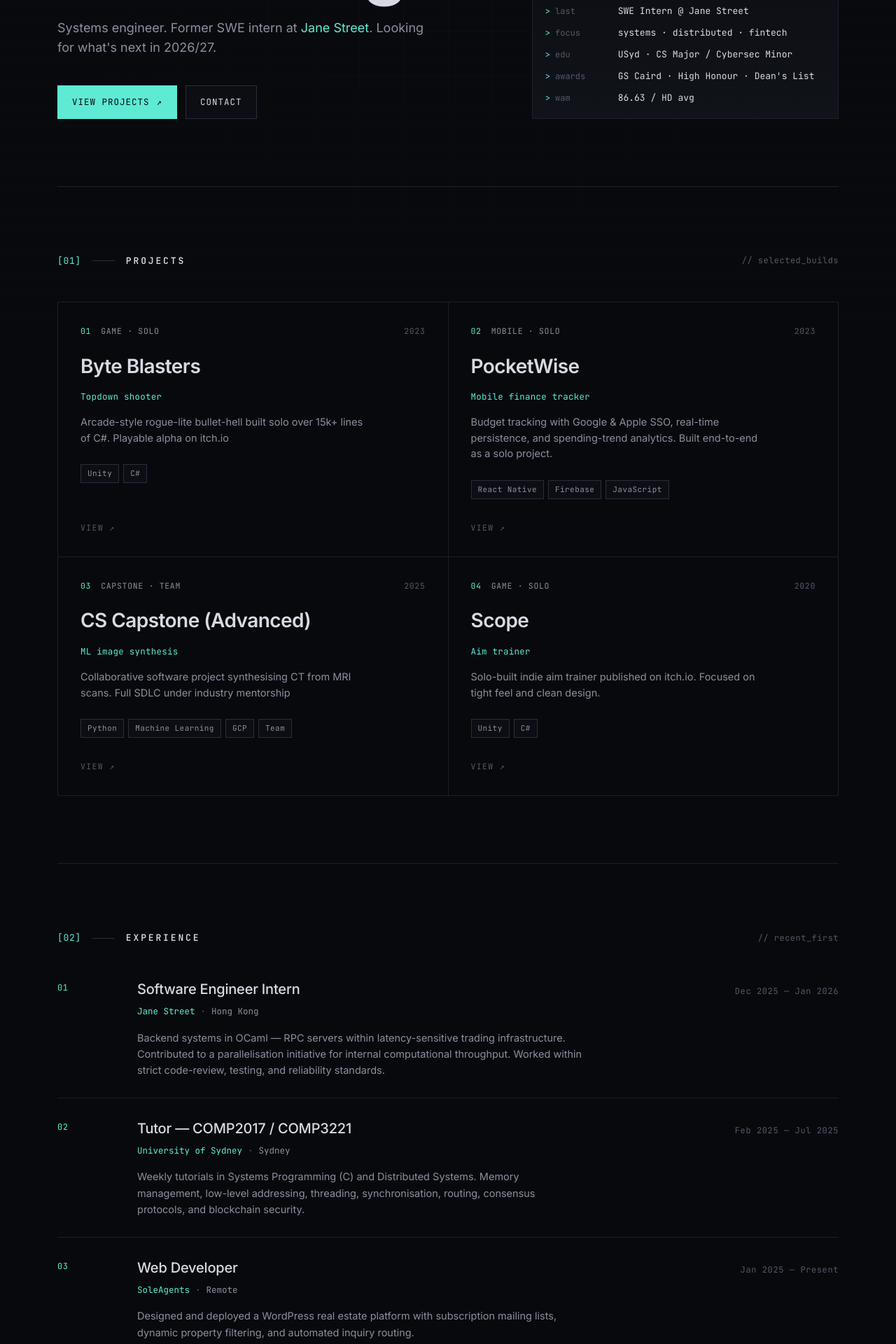
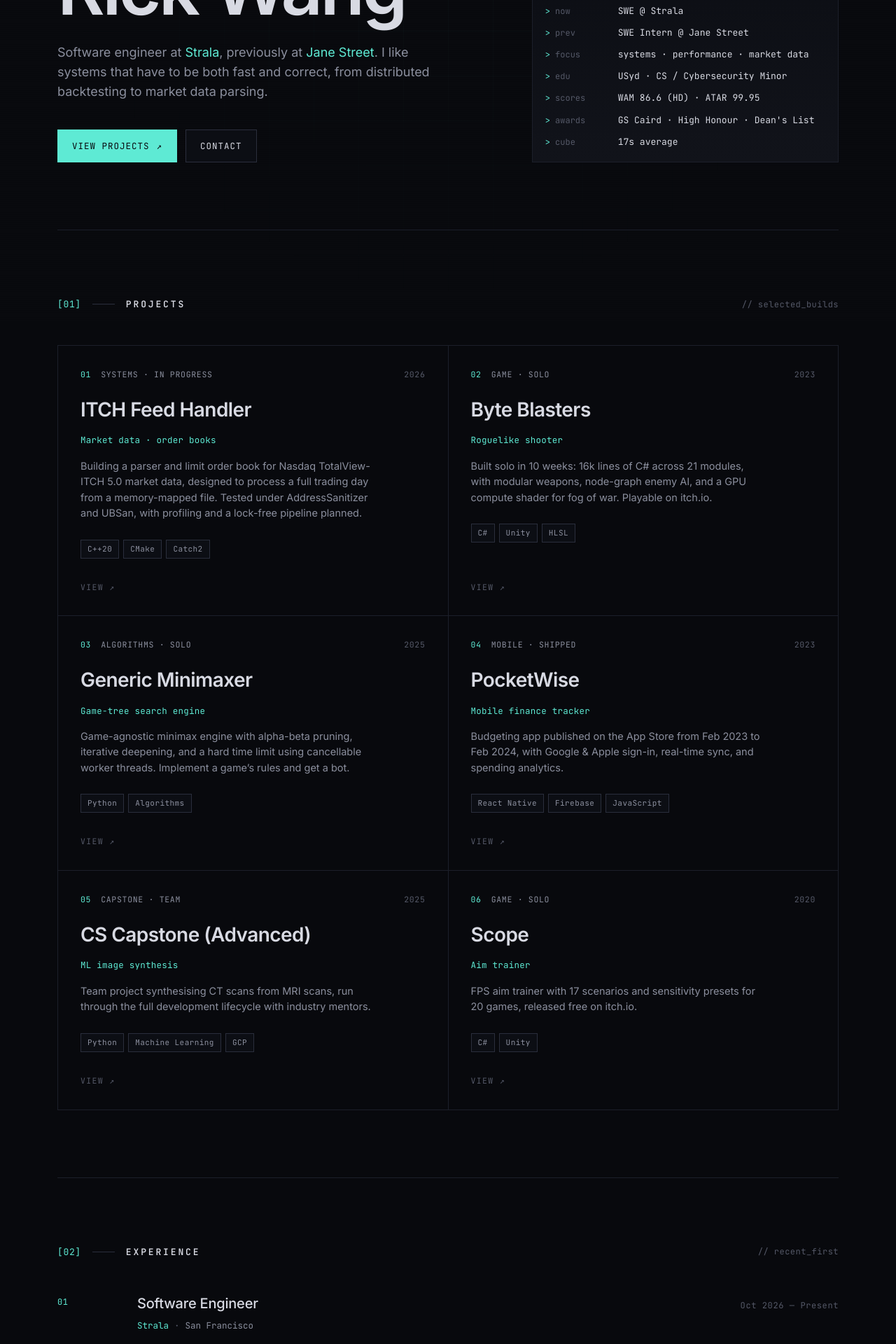
Before and after one commit to nagahole/nagahole.github.io, a React (Vite) app: page / in a window 1280 px wide. Shown: the part 340-2260 px from the top of the page at 70% size. Built offline with nearby package versions, Linux system fonts and the light colour scheme.

Commit message:
feat: update content from latest resume and refocus on systems work

```diff
--- a/index.html
+++ b/index.html
@@ -6,7 +6,7 @@
     <meta name="viewport" content="width=device-width, initial-scale=1.0" />
     <meta
       name="description"
-      content="Rick Wang — software engineer building latency-sensitive systems and distributed infrastructure. SWE Intern @ Jane Street."
+      content="Rick Wang — software engineer in San Francisco, previously at Jane Street. Systems, performance and market data."
     />
     <meta name="theme-color" content="#08090d" />
     <link rel="preconnect" href="https://fonts.googleapis.com" />
--- a/src/components/Hero.tsx
+++ b/src/components/Hero.tsx
@@ -17,8 +17,9 @@ export default function Hero() {
           </span>
         </h1>
         <p className="lede">
-          Systems engineer. Former SWE intern at <em>Jane Street</em>. Looking
-          for what's next in 2026/27.
+          Software engineer at <em>Strala</em>, previously at{' '}
+          <em>Jane Street</em>. I like systems that have to be both fast and
+          correct, from distributed backtesting to market data parsing.
         </p>
         <div className="hero-actions">
           <a className="btn btn-primary" href="#projects">
--- a/src/components/StatusCard.tsx
+++ b/src/components/StatusCard.tsx
@@ -1,12 +1,14 @@
+import { profile } from '../data'
+
 export default function StatusCard() {
   return (
-    <aside className="status-card" aria-label="Availability">
+    <aside className="status-card" aria-label="Current project">
       <div className="card-head card-head-accent">
         <span className="dot" aria-hidden />
         <span>STATUS.log</span>
         <span className="card-head-spacer">0x00</span>
       </div>
-      <p className="status-body">open to '26/27 new grad</p>
+      <p className="status-body">{profile.status}</p>
     </aside>
   )
 }
--- a/src/data.ts
+++ b/src/data.ts
@@ -33,53 +33,74 @@ export type ContactItem = {
 export const profile = {
   name: 'Rick Wang',
   handle: 'NAGAHOLE',
-  version: 'v2026.1',
+  version: 'v2026.2',
   email: 'rickwang121@gmail.com',
   github: 'nagahole',
   linkedin: 'rick-wang-nz',
   resumeHref: '/resume.pdf',
-  tagline: 'SOFTWARE ENGINEER · AUCKLAND / SYDNEY',
+  tagline: 'SOFTWARE ENGINEER · SAN FRANCISCO',
+  status: 'building a C++20 ITCH feed handler',
 }
 
 export const projects: Project[] = [
   {
     id: '01',
+    name: 'ITCH Feed Handler',
+    role: 'Market data · order books',
+    desc: 'Building a parser and limit order book for Nasdaq TotalView-ITCH 5.0 market data, designed to process a full trading day from a memory-mapped file. Tested under AddressSanitizer and UBSan, with profiling and a lock-free pipeline planned.',
+    stack: ['C++20', 'CMake', 'Catch2'],
+    year: '2026',
+    href: 'https://github.com/nagahole/cpp-itch',
+    type: 'Systems · In progress',
+  },
+  {
+    id: '02',
     name: 'Byte Blasters',
-    role: 'Topdown shooter',
-    desc: 'Arcade-style rogue-lite bullet-hell built solo over 15k+ lines of C#. Playable alpha on itch.io',
-    stack: ['Unity', 'C#'],
+    role: 'Roguelike shooter',
+    desc: 'Built solo in 10 weeks: 16k lines of C# across 21 modules, with modular weapons, node-graph enemy AI, and a GPU compute shader for fog of war. Playable on itch.io.',
+    stack: ['C#', 'Unity', 'HLSL'],
     year: '2023',
-    href: 'https://nagahole.itch.io/byte-blasters-alpha-testing',
+    href: 'https://github.com/nagahole/byte-blasters',
     type: 'Game · Solo',
   },
   {
-    id: '02',
+    id: '03',
+    name: 'Generic Minimaxer',
+    role: 'Game-tree search engine',
+    desc: 'Game-agnostic minimax engine with alpha-beta pruning, iterative deepening, and a hard time limit using cancellable worker threads. Implement a game’s rules and get a bot.',
+    stack: ['Python', 'Algorithms'],
+    year: '2025',
+    href: 'https://github.com/nagahole/generic_minimaxer',
+    type: 'Algorithms · Solo',
+  },
+  {
+    id: '04',
     name: 'PocketWise',
     role: 'Mobile finance tracker',
-    desc: 'Budget tracking with Google & Apple SSO, real-time persistence, and spending-trend analytics. Built end-to-end as a solo project.',
+    desc: 'Budgeting app published on the App Store from Feb 2023 to Feb 2024, with Google & Apple sign-in, real-time sync, and spending analytics.',
     stack: ['React Native', 'Firebase', 'JavaScript'],
     year: '2023',
     href: 'https://github.com/nagahole/pocketwise',
-    type: 'Mobile · Solo',
+    type: 'Mobile · Shipped',
   },
   {
-    id: '03',
+    id: '05',
     name: 'CS Capstone (Advanced)',
     role: 'ML image synthesis',
-    desc: 'Collaborative software project synthesising CT from MRI scans. Full SDLC under industry mentorship',
-    stack: ['Python', 'Machine Learning', 'GCP', 'Team'],
+    desc: 'Team project synthesising CT scans from MRI scans, run through the full development lifecycle with industry mentors.',
+    stack: ['Python', 'Machine Learning', 'GCP'],
     year: '2025',
     href: 'https://github.com/COMP3988/COMP3988_F12_01',
     type: 'Capstone · Team',
   },
   {
-    id: '04',
+    id: '06',
     name: 'Scope',
     role: 'Aim trainer',
-    desc: 'Solo-built indie aim trainer published on itch.io. Focused on tight feel and clean design.',
-    stack: ['Unity', 'C#'],
+    desc: 'FPS aim trainer with 17 scenarios and sensitivity presets for 20 games, released free on itch.io.',
+    stack: ['C#', 'Unity'],
     year: '2020',
-    href: 'https://nagahole.itch.io/scope',
+    href: 'https://github.com/nagahole/scope',
     type: 'Game · Solo',
   },
 ]
@@ -87,57 +108,65 @@ export const projects: Project[] = [
 export const experience: ExperienceEntry[] = [
   {
     id: '01',
+    org: 'Strala',
+    role: 'Software Engineer',
+    loc: 'San Francisco',
+    period: 'Oct 2026 — Present',
+    desc: 'Building full-stack features end to end at a Series A AI insurance startup, from scoping with operations to production. Python, React/TypeScript, GCP, Terraform, and Docker.',
+  },
+  {
+    id: '02',
     org: 'Jane Street',
     role: 'Software Engineer Intern',
     loc: 'Hong Kong',
-    period: 'Dec 2025 — Jan 2026',
-    desc: 'Backend systems in OCaml — RPC servers within latency-sensitive trading infrastructure. Contributed to a parallelisation initiative for internal computational throughput. Worked within strict code-review, testing, and reliability standards.',
+    period: 'Dec 2025 — Feb 2026',
+    desc: 'Built OCaml RPC servers to split large backtesting jobs into shards and distribute them across workers, part of a team effort that cut run times from days to hours. Presented the sharding design and implementation at internal tech talks.',
   },
   {
-    id: '02',
+    id: '03',
     org: 'University of Sydney',
     role: 'Tutor — COMP2017 / COMP3221',
     loc: 'Sydney',
     period: 'Feb 2025 — Jul 2025',
-    desc: 'Weekly tutorials in Systems Programming (C) and Distributed Systems. Memory management, low-level addressing, threading, synchronisation, routing, consensus protocols, and blockchain security.',
-  },
-  {
-    id: '03',
-    org: 'SoleAgents',
-    role: 'Web Developer',
-    loc: 'Remote',
-    period: 'Jan 2025 — Present',
-    desc: 'Designed and deployed a WordPress real estate platform with subscription mailing lists, dynamic property filtering, and automated inquiry routing.',
+    desc: 'Ran weekly tutorials for Systems Programming in C and Distributed Systems, covering memory management, concurrency, networking, and consensus protocols.',
   },
   {
     id: '04',
+    org: 'SoleAgents',
+    role: 'Freelance Web Developer',
+    loc: 'Remote',
+    period: 'Jan 2025 — Present',
+    desc: 'Built and maintain a client’s real estate website, with property search, mailing lists, and enquiry forms.',
+  },
+  {
+    id: '05',
     org: 'University of Sydney',
     role: 'Software Developer',
     loc: 'Sydney',
     period: 'Mar 2024 — Dec 2024',
-    desc: 'Built interactive chemistry simulations in Unity (C#) with biochemistry faculty — liquid transfer modelling pH/volume/concentration changes, with real-time 3D visual feedback.',
+    desc: 'Built chemistry lab simulations in Unity (C#) with biochemistry staff for online lab classes, modelling how pH, volume, and concentration change during liquid transfers in real-time 3D.',
   },
 ]
 
 export const stackGroups: StackGroup[] = [
   {
     label: 'languages',
-    items: ['OCaml', 'C', 'Python', 'C#', 'JavaScript', 'Java'],
+    items: ['OCaml', 'C', 'C++', 'Python', 'C#', 'TypeScript', 'Java'],
   },
   {
     label: 'systems',
     items: [
+      'Concurrency',
+      'Parallelism',
+      'Distributed Systems',
+      'Networking',
+      'Memory Management',
       'RPC',
-      'Distributed Systems',
-      'Multithreading',
-      'Synchronisation',
-      'Networking',
-      'Parallelisation',
     ],
   },
   {
-    label: 'frameworks',
-    items: ['React', 'React Native', 'Firebase', 'Unity', 'WordPress'],
+    label: 'tools',
+    items: ['Git', 'Linux', 'Docker', 'GCP', 'Terraform', 'React', 'Unity'],
   },
 ]
 
@@ -161,14 +190,16 @@ export const contactItems: ContactItem[] = [
   },
   {
     key: 'location',
-    value: 'Sydney / Auckland · GMT+11',
+    value: 'San Francisco · Pacific Time',
   },
 ]
 
 export const systemInfo: { key: string; value: string }[] = [
-  { key: 'last', value: 'SWE Intern @ Jane Street' },
-  { key: 'focus', value: 'systems · distributed · fintech' },
-  { key: 'edu', value: 'USyd · CS Major / Cybersec Minor' },
+  { key: 'now', value: 'SWE @ Strala' },
+  { key: 'prev', value: 'SWE Intern @ Jane Street' },
+  { key: 'focus', value: 'systems · performance · market data' },
+  { key: 'edu', value: 'USyd · CS / Cybersecurity Minor' },
+  { key: 'scores', value: 'WAM 86.6 (HD) · ATAR 99.95' },
   { key: 'awards', value: "GS Caird · High Honour · Dean's List" },
-  { key: 'wam', value: '86.63 / HD avg' },
+  { key: 'cube', value: '17s average' },
 ]
```
Also changed, not shown: 1 other file (tests, documents, lock files or other folders).
